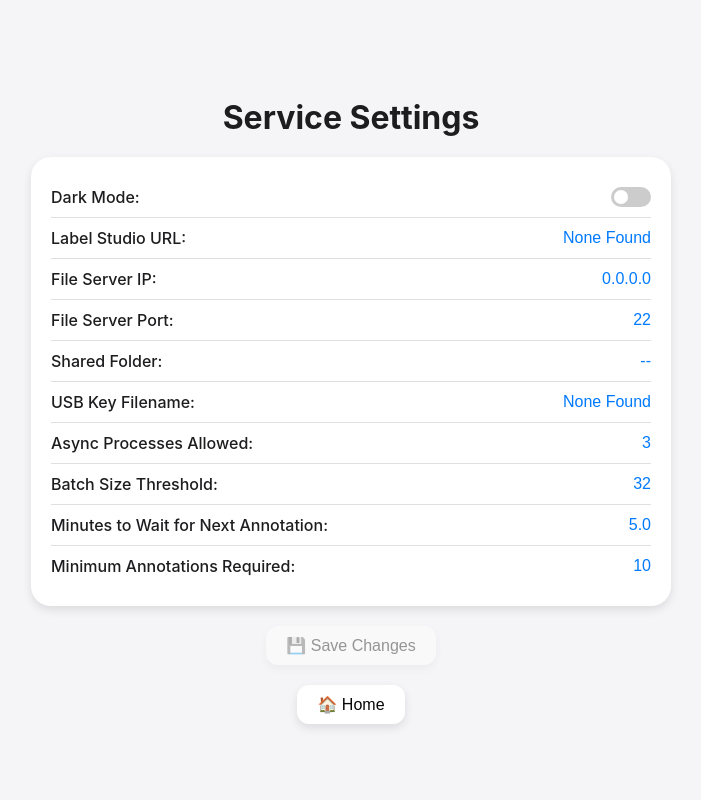
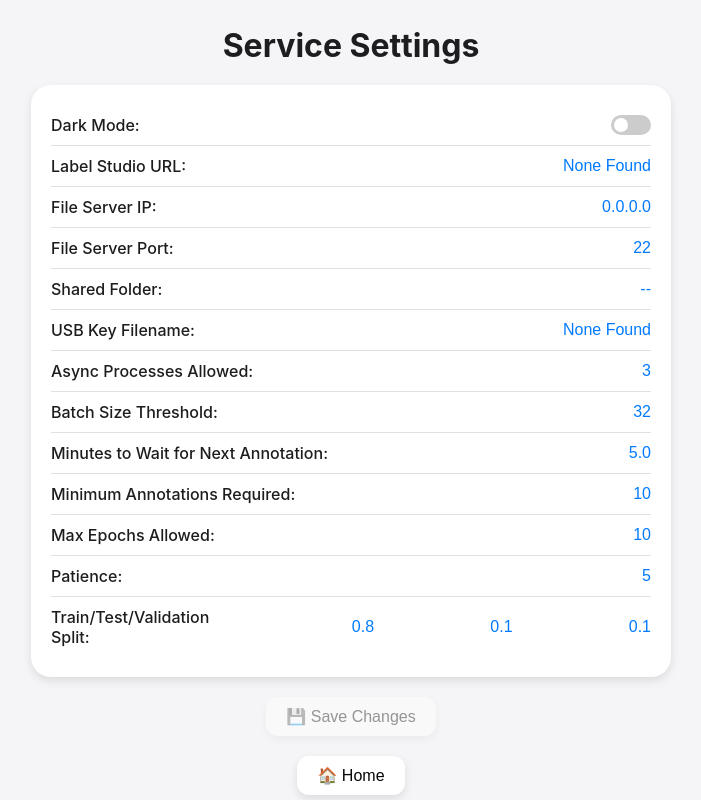
Before and after one commit to uf-mil/ml-workflow, a Flask app: page /settings in a window 1280 px wide. Shown: the whole page, without its empty margins (289-990 px from the left). Run offline with Flask 3, Linux system fonts and the light colour scheme.

Commit message:
Added settings to modify max epochs and training and testing split

```diff
--- a/src/app.py
+++ b/src/app.py
@@ -39,6 +39,11 @@
         batch_size_threshold=SERVICE.batch_size_threshold,
         minutes_to_wait_for_next_annotation=SERVICE.minutes_to_wait_for_next_annotation,
         minimum_annotations_required=SERVICE.minimum_annotations_required,
+        max_epochs_allowed = SERVICE.max_epochs_allowed,
+        patience = SERVICE.patience,
+        train = SERVICE.train,
+        test = SERVICE.test,
+        val = SERVICE.val,
         dark_mode = SERVICE.dark_mode
     )
 
@@ -142,10 +147,11 @@
     if project_id in SCHEDULER.training_queue_set:
         SCHEDULER.training_queue_set.remove(project_id)
         SCHEDULER.training_queue.remove(project_id)
-        return {'success': True}, 200
+        return jsonify({'tracked': SCHEDULER.projects[project_id]['tracked']}), 200
     elif project_id in SCHEDULER.training_dict:
         await SCHEDULER.stop_project_in_training(project_id)
-        return {'success': True}, 200
+        print(SCHEDULER.projects[project_id]['tracked'])
+        return jsonify({'tracked': SCHEDULER.projects[project_id]['tracked']}), 200
     else:
         return {'warn': "Project not found"}, 404
 
@@ -184,6 +190,11 @@
         SERVICE.batch_size_threshold = int(settings['BATCH_SIZE_THRESHOLD'])
         SERVICE.minutes_to_wait_for_next_annotation = float(settings['MINUTES_TO_WAIT_FOR_NEXT_ANNOTATION'])
         SERVICE.minimum_annotations_required = int(settings['MINIMUM_ANNOTATIONS_REQUIRED'])
+        SERVICE.max_epochs_allowed = int(settings["MAX_EPOCHS_ALLOWED"])
+        SERVICE.patience = int(settings["PATIENCE"])
+        SERVICE.train = float(settings["TRAIN"])
+        SERVICE.test = float(settings["TEST"])
+        SERVICE.val = float(settings["VAL"])
 
         # Configure dark mode
         SERVICE.dark_mode = bool(settings["DARK_MODE"])
--- a/src/templates/settings.html
+++ b/src/templates/settings.html
@@ -76,11 +76,23 @@
             border-bottom: 1px solid #e0e0e0;
         }
 
+        .special-setting {
+            display: flex;
+            flex-direction: row;
+            justify-content: space-between;
+            padding: 10px 0;
+            border-bottom: 1px solid #e0e0e0;
+        }
+
         .dark-mode .setting {
             border-bottom: 1px solid #555;
         }
 
         .setting:last-child {
+            border-bottom: none;
+        }
+
+        .special-setting:last-child {
             border-bottom: none;
         }
 
@@ -206,6 +218,20 @@
             <span class="setting-label">Minimum Annotations Required:</span>
             <input class="setting-value" value="{{ minimum_annotations_required }}" onchange="markChanges()">
         </div>
+        <div class="setting">
+            <span class="setting-label">Max Epochs Allowed:</span>
+            <input class="setting-value" value="{{ max_epochs_allowed }}" onchange="markChanges()">
+        </div>
+        <div class="setting">
+            <span class="setting-label">Patience:</span>
+            <input class="setting-value" value="{{ patience }}" onchange="markChanges()">
+        </div>
+        <div class="special-setting">
+            <span class="setting-label" style="width: 400px;">Train/Test/Validation Split:</span>
+            <input id="train" class="setting-value" value="{{ train }}" onchange="markChanges()">
+            <input id="test" class="setting-value" value="{{ test }}" onchange="markChanges()">
+            <input id="val" class="setting-value" value="{{ val }}" onchange="markChanges()">
+        </div>
     </div>
 
     <button id="save-button" class="save-button" disabled onclick="updateSettings()">💾 Save Changes</button>
@@ -239,6 +265,15 @@
                 console.log(label, value)
                 }
             });
+
+            // Save the train test and val setting values
+            const train = document.getElementById('train').value
+            settings["TRAIN"] = train
+            const test = document.getElementById('test').value
+            settings["TEST"] = test
+            const val = document.getElementById('val').value
+            settings["VAL"] = val
+
 
             fetch('/update-settings', {
                 method: 'POST',
--- a/src/trainer.py
+++ b/src/trainer.py
@@ -215,8 +215,8 @@
 
             results = self.model.train(
                 data = path,
-                epochs = 10,
-                patience = 5,
+                epochs = Service().max_epochs_allowed,
+                patience = Service().patience,
                 batch = -1,
                 device = "cuda" if torch.cuda.is_available() else "cpu",
                 project = cwd + f"/gym/project_{self.project_id}/runs"
```
Also changed, not shown: src/service.py (+13 -0 lines), src/templates/project.html (+26 -13 lines).
